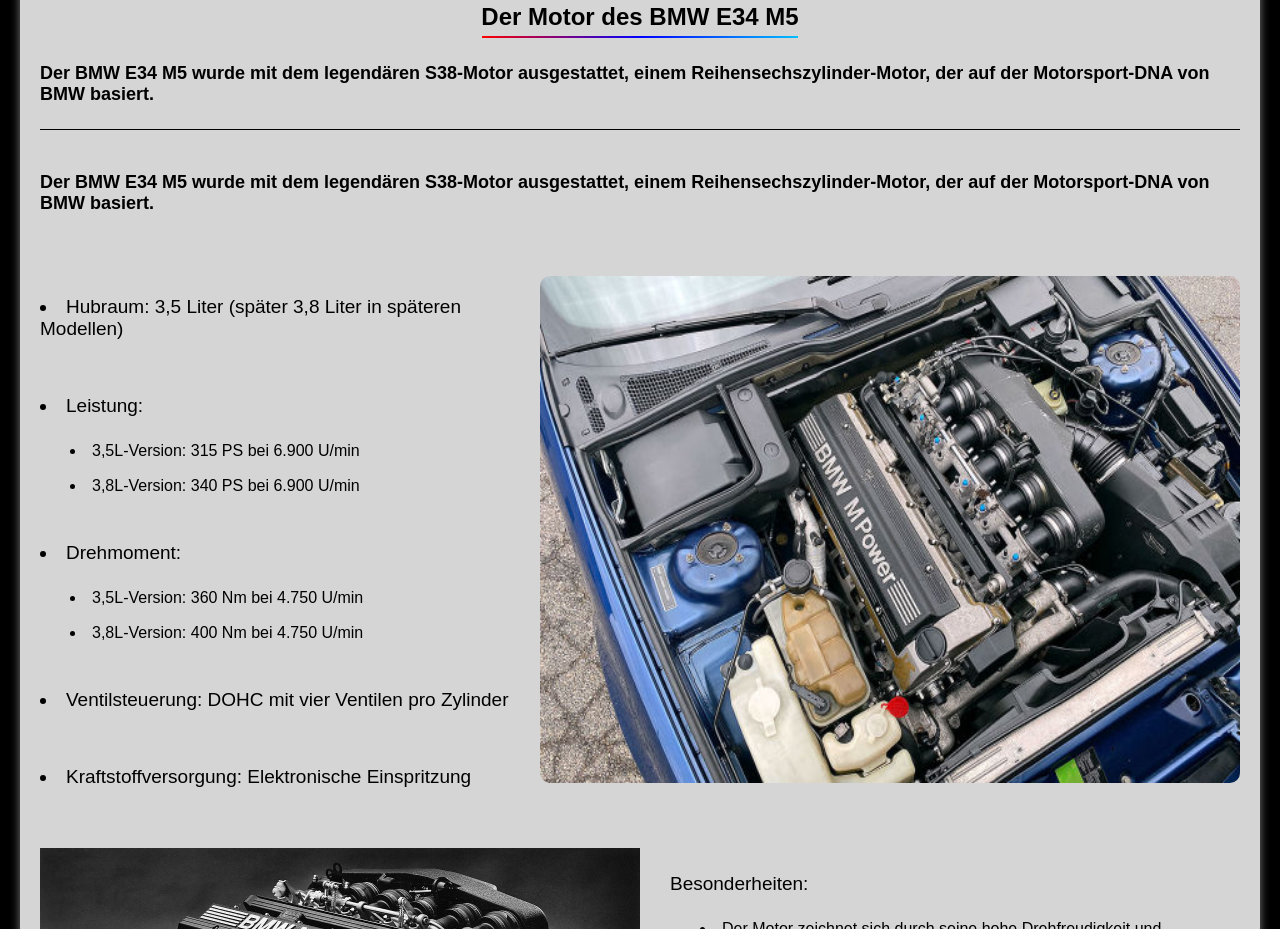
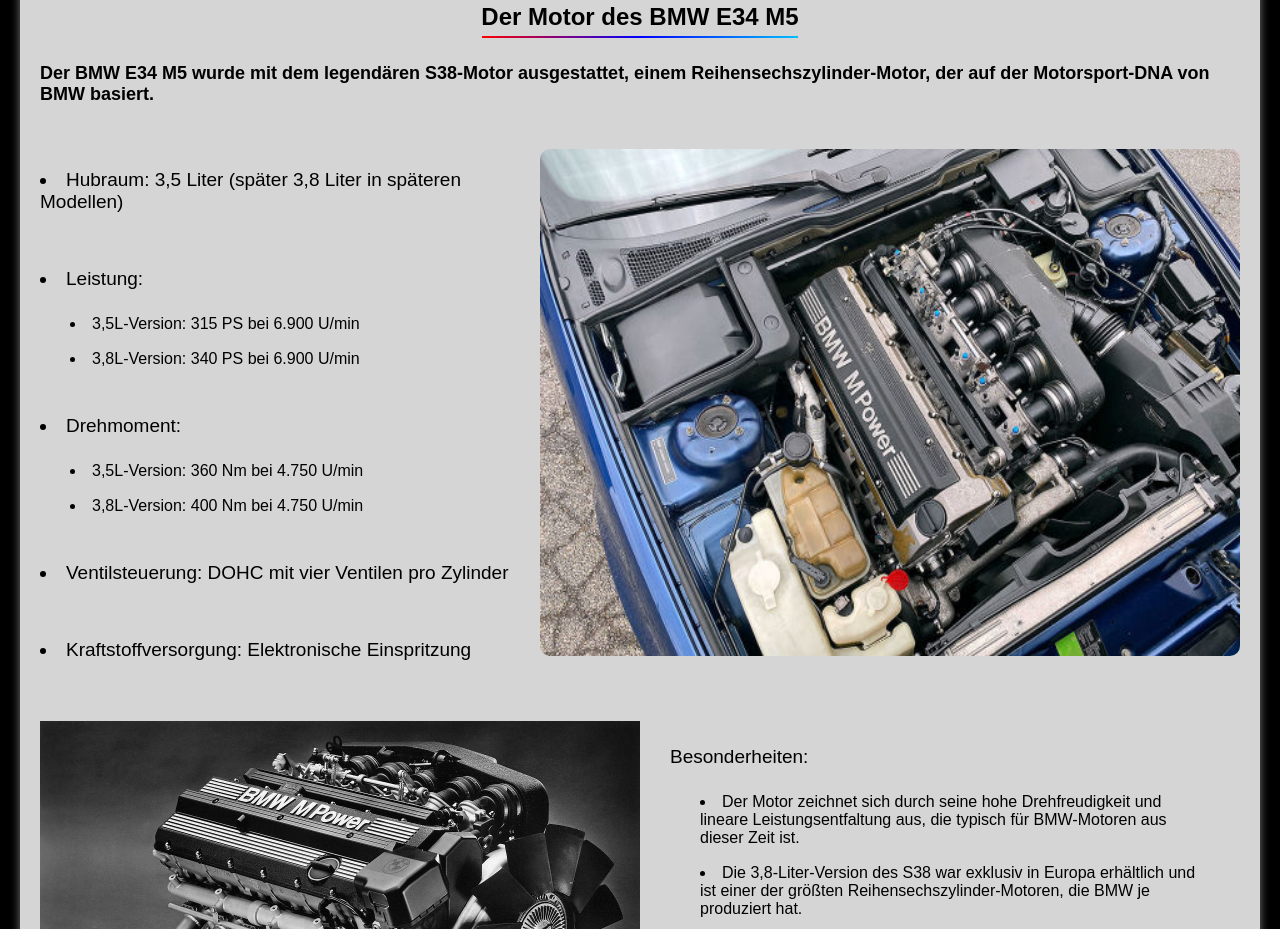
Before and after one commit to saschalevishchenko/grow, a plain HTML site: page index.html in a window 1280 px wide. Shown: the part 2696-3625 px from the top of the page. Drawn offline with Linux system fonts and the light colour scheme; files whose address does not match are found by name.

Commit message:
Update index.html

```diff
--- a/index.html
+++ b/index.html
@@ -161,12 +161,6 @@
                 Reihensechszylinder-Motor, der auf der
                 Motorsport-DNA von BMW basiert.</h4>
 
-            <span class="blacklinebmw5"></span>
-
-            <h6 class="info_motorbmw5">Der BMW E34 M5 wurde mit dem legendären S38-Motor ausgestattet, einem
-                Reihensechszylinder-Motor, der auf der
-                Motorsport-DNA von BMW basiert.</h6>
-
             <div class="promo_avto__leftbmw5">
                 <div class="promo_avto__lefttbmw5">
 
```
